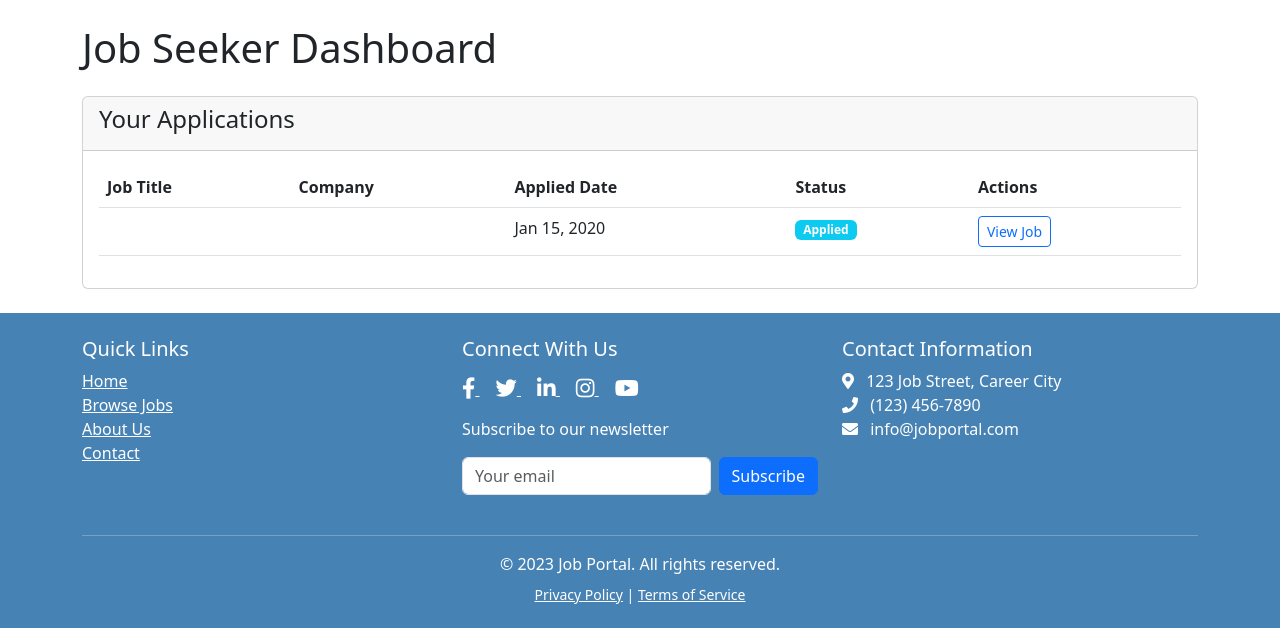
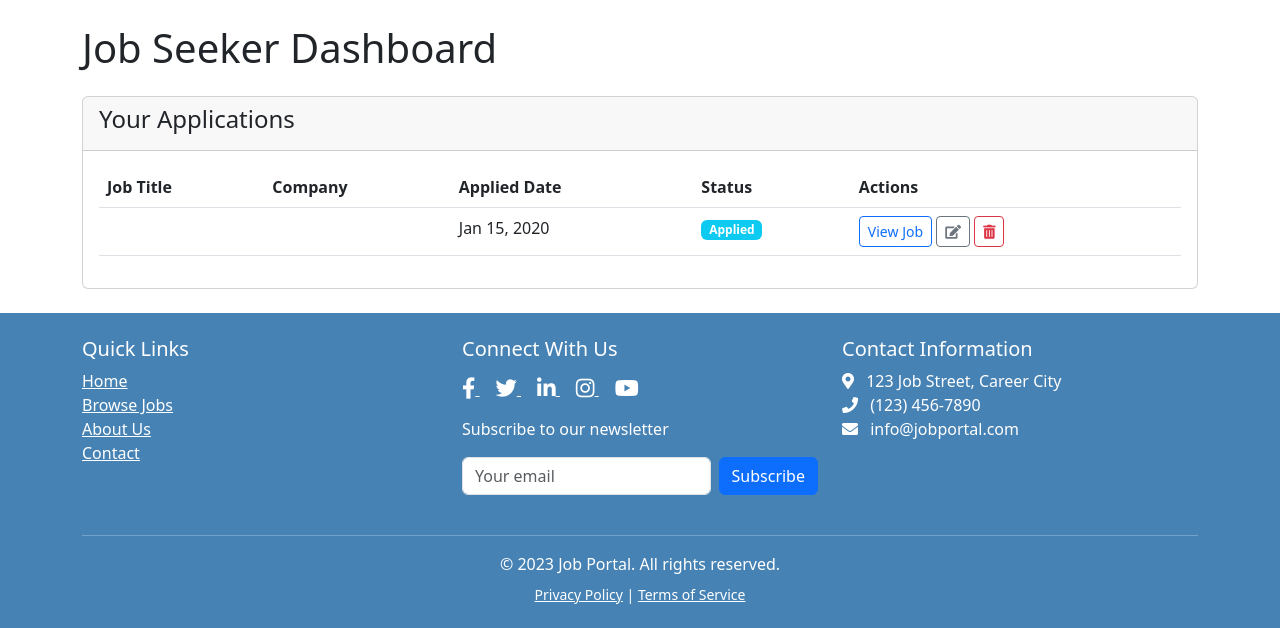
Before and after one commit to PrageethHarshana2002/job_portal, a Django app: template jobportal/jobs/templates/jobs/jobseeker_dashboard.html in a window 1280 px wide. Shown: the part 96-724 px from the top of the page. Run offline with Django 5.2, Linux system fonts and the light colour scheme; the template is opened without the code that fills it: values that come from a table or form of the project are taken from there, others are empty; data comes from the database, SQL or seed files in the repository; tables that the repository leaves empty hold one stand-in row (values such as "Sample post").

Commit message:
added application edit and delete buttons to dashboard

```diff
--- a/jobportal/jobs/templates/jobs/jobseeker_dashboard.html
+++ b/jobportal/jobs/templates/jobs/jobseeker_dashboard.html
@@ -40,6 +40,15 @@
                                         {% endif %}</td>
                                     <td>
                                         <a href="{% url 'job_detail' application.job.id %}" class="btn btn-sm btn-outline-primary">View Job</a>
+                                         <a href="{% url 'edit_application' application.id %}" class="btn btn-sm btn-outline-secondary" title="Edit Application">
+                                                <i class="fas fa-edit"></i>
+                                            </a>
+                                            <form method="post" action="{% url 'delete_application' application.id %}" style="display: inline;">
+                                                {% csrf_token %}
+                                                <button type="submit" class="btn btn-sm btn-outline-danger" title="Delete Application" onclick="return confirm('Are you sure you want to delete this application?')">
+                                                    <i class="fas fa-trash-alt"></i>
+                                                </button>
+                                            </form>
                                     </td>
                                 </tr>
                             {% endfor %}
```
Also changed, not shown: 1 other file.
